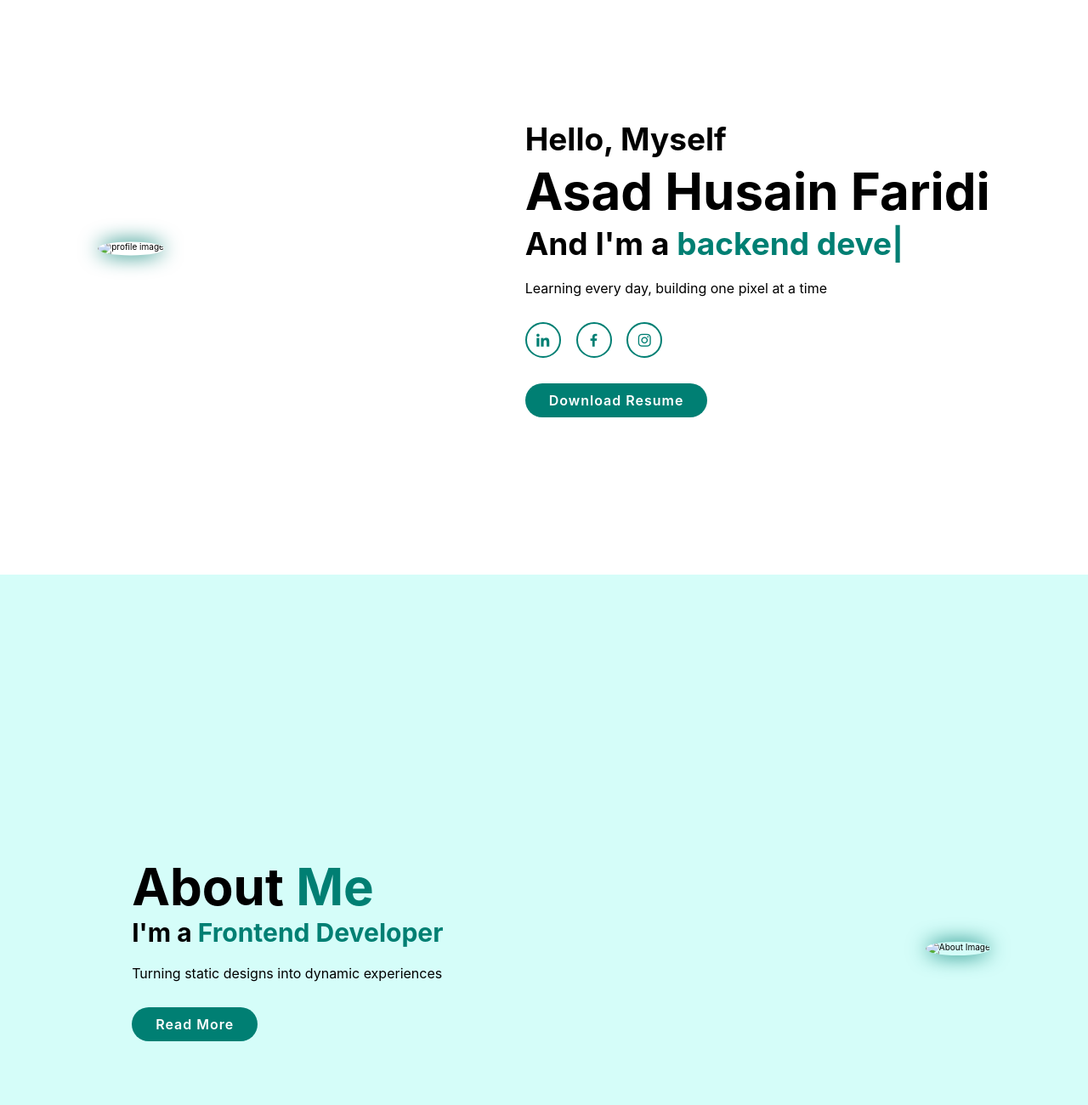
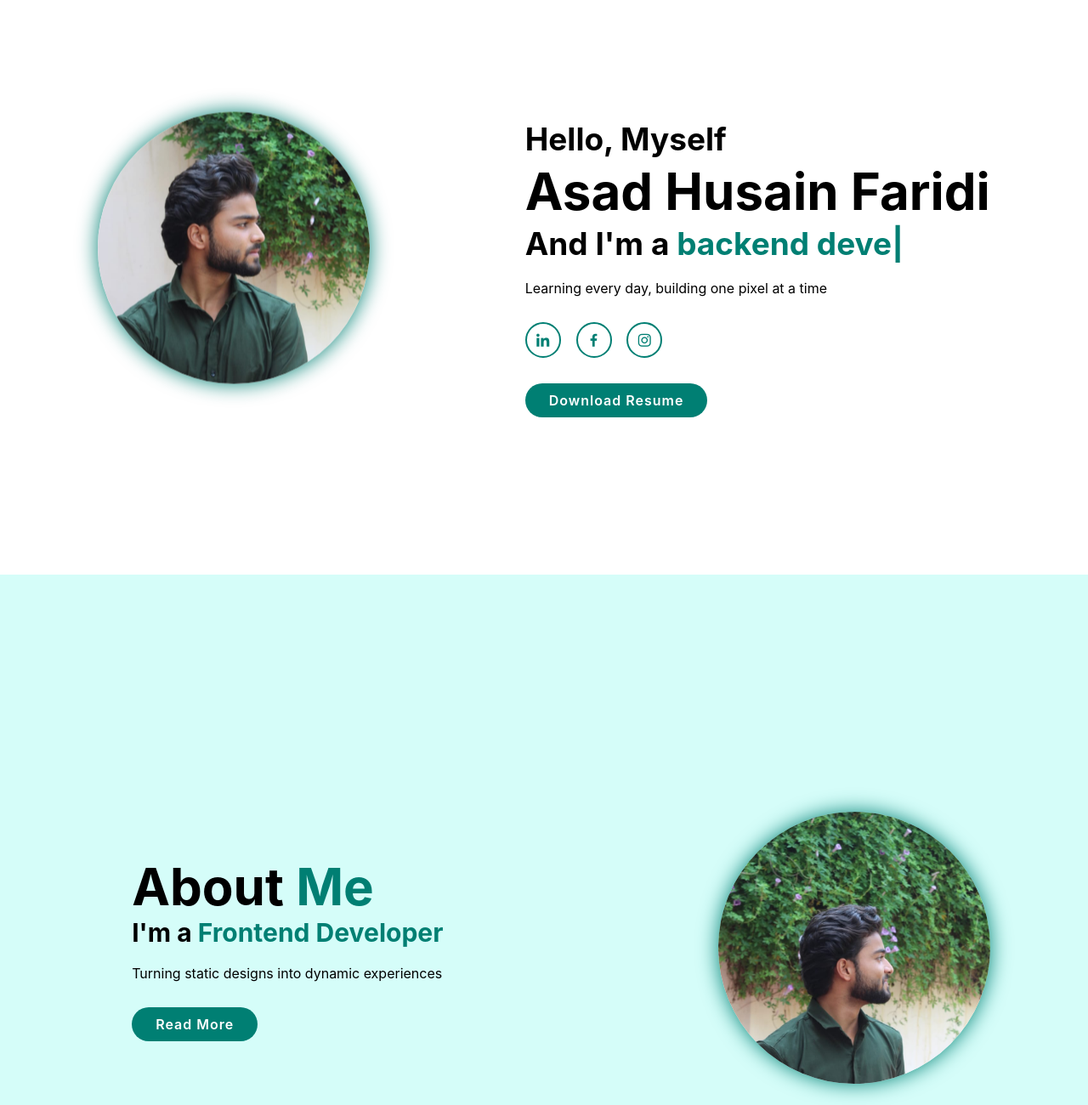
Before and after one commit to Asad-Faridi/portfolio, a plain HTML site: page index.html in a window 1280 px wide. Shown: the part 200-1500 px from the top of the page at 85% size. Drawn offline with nearby package versions, Linux system fonts and the light colour scheme.

Commit message:
Update index.html

```diff
--- a/index.html
+++ b/index.html
@@ -27,8 +27,9 @@
     <section class="home" id="home">
 
         <div class="home-img">
-            <img src="C:\Users\Asus\Desktop\portfolio\asad.jpg"
-                alt="profile image">
+           <img src="profile.jpg" alt="profile Image">
+
+
         </div>
         <div class="home-content">
             <h3>Hello, Myself</h3>
@@ -56,8 +57,8 @@
             <a href="#" class="btn">Read More</a>
         </div>
         <div class="about-img">
-            <img src="C:\Users\Asus\Desktop\portfolio\husain.jpg"
-                alt="About Image">
+            <img src="cover.jpg" alt="Cover Image">
+
 
         </div>
     </section>
```
